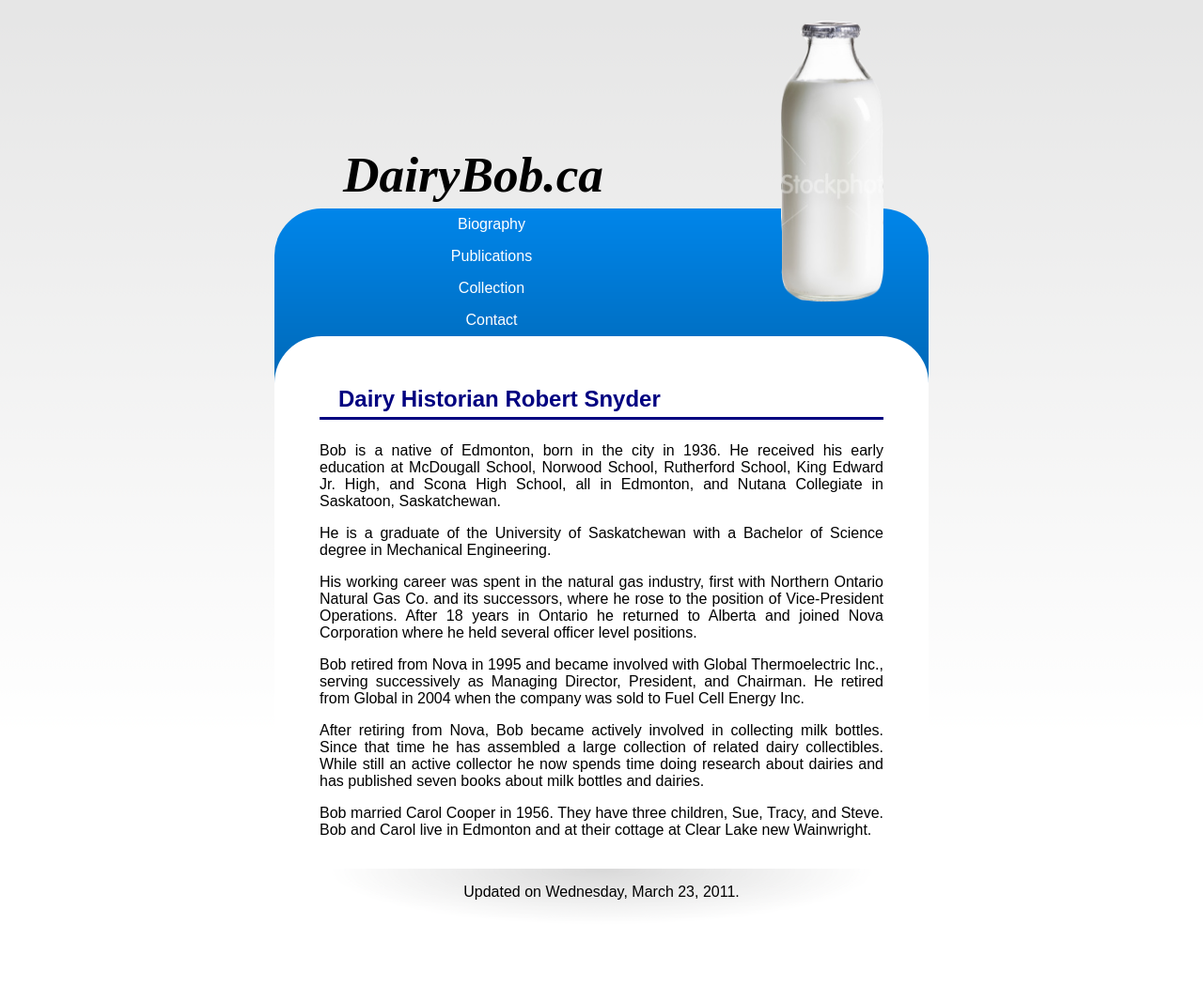
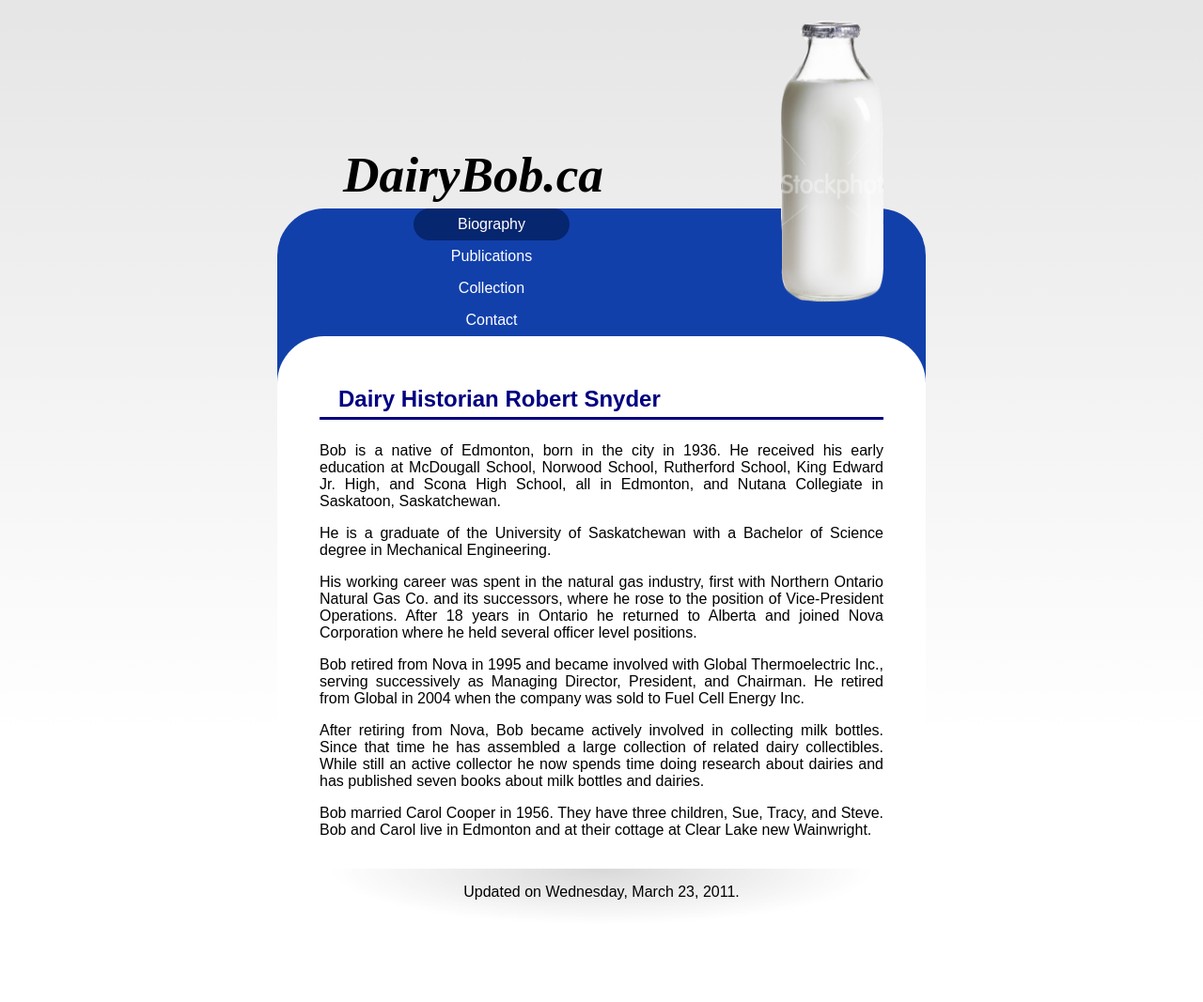
Before and after one commit to dairybob/dairybob.github.com, a Jekyll site: the page built from index.markdown, in a window 1280 px wide. Shown: the whole page at 94% size. Built offline with Jekyll 4.4.1, drawn with Linux system fonts in a browser that asks for light colours.

Commit message:
Stop measuring horizontal margins/padding in em.

```diff
--- a/_layouts/default.html
+++ b/_layouts/default.html
@@ -29,9 +29,9 @@
 <img id="bottle" src="/bottle.png" height="300" />
 
 <ul id="navigation">
-<li><a href="/" title="About Bob">Biography</a></li>
-<li><a href="/books" title="Books by Bob">Publications</a></li>
-<li><a href="/gallery" title="Bob's Dairy Collectibles">Collection</a></li>
+<li {{ page.home }}><a href="/" title="About Bob">Biography</a></li>
+<li {{ page.books }}><a href="/books" title="Books by Bob">Publications</a></li>
+<li {{ page.gallery }}><a href="/gallery" title="Bob's Dairy Collectibles">Collection</a></li>
 <li><a href="mailto:dairybobalberta@gmail.com" title="Email Bob">Contact</a></li>
 </ul>
 </div>
--- a/books.html
+++ b/books.html
@@ -1,6 +1,7 @@
 ---
 layout: default
 title: Dairy and Milk Bottle Books
+books: id="title"
 ---
 <table>
 
--- a/index.markdown
+++ b/index.markdown
@@ -1,6 +1,7 @@
 ---
 layout: default
 title: Dairy Historian Robert Snyder
+home: id="title"
 ---
 
 Bob is a native of Edmonton, born in the city in 1936. He received his early education at McDougall School, Norwood School, Rutherford School, King Edward Jr. High, and Scona High School, all in Edmonton, and Nutana Collegiate in Saskatoon, Saskatchewan.
--- a/style.css
+++ b/style.css
@@ -25,9 +25,9 @@
 
 #header {
     margin: 0 auto;
-    padding: 0 3em;
+    padding: 0 45px;
     width: 600px;
-    background: url(banner.png);
+    background: #1240AB;
     color: white;
     border-top-left-radius: 50px;
     border-top-right-radius: 50px;
@@ -60,8 +60,12 @@
 }
 
 #navigation li a:hover {
-    background-color: navy;
+    background-color: #4671D5;
     color: white;
+}
+
+#title a {
+    background-color: #06266F;
 }
 
 h2 {
@@ -79,7 +83,7 @@
 
 #content {
     margin: -50px auto;
-    padding: 3em 3em 1em 3em;
+    padding: 3em 45px 1em 45px;
     width: 600px;
     text-align: justify;
     background-color: white;
@@ -91,7 +95,7 @@
 }
 
 #content table { width: 100%; }
-.cover     { width: 200px; padding: 1em;  }
+.cover     { width: 200px; padding: 20px;  }
 .cover img { border: 2px solid black; }
 
 #mandolin {
@@ -111,10 +115,11 @@
     height: 60px;
     text-align: center;
     margin: 50px auto;
-    padding: 1em 3em;
-    background: url(footer.png) white 3em 0;
+    padding: 1em 45px;
+    background: url(footer.png) white 45px 0;
     background-repeat: no-repeat;
     color: black;
+
 }
 
 .fourohfour { margin-bottom: 300px; }
```
